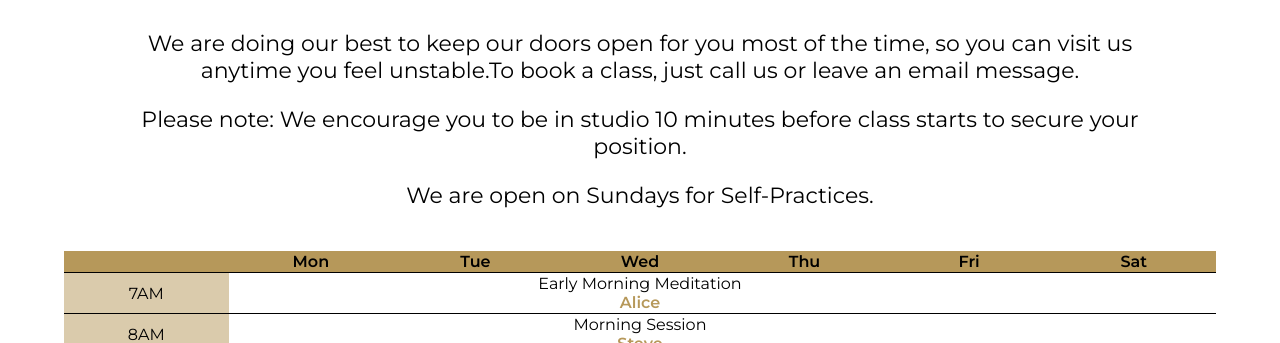
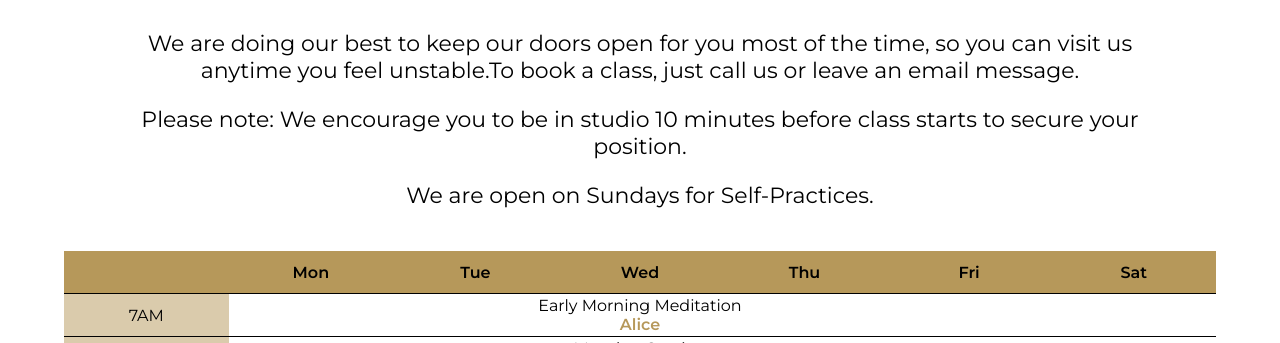
Before and after one commit to AndrewMois/SoulYoga, a plain HTML site: page Project/schedule.html in a window 1280 px wide. Shown: the part 609-952 px from the top of the page. Drawn offline with Linux system fonts and the light colour scheme.

Commit message:
Table's updated

```diff
--- a/Project/main.css
+++ b/Project/main.css
@@ -374,13 +374,14 @@ table, th, td, tr {
     text-align: center;
     table-layout: fixed;
     font-size: 16px;
+    height: 5vh;
 }
 th {
     background-color: rgb(182, 152, 90);
 }
 
-td {
-    height: 20px;
+tr {
+
 }
 
 tr:hover {background-color: rgb(182, 152, 90, 50%)}
```
